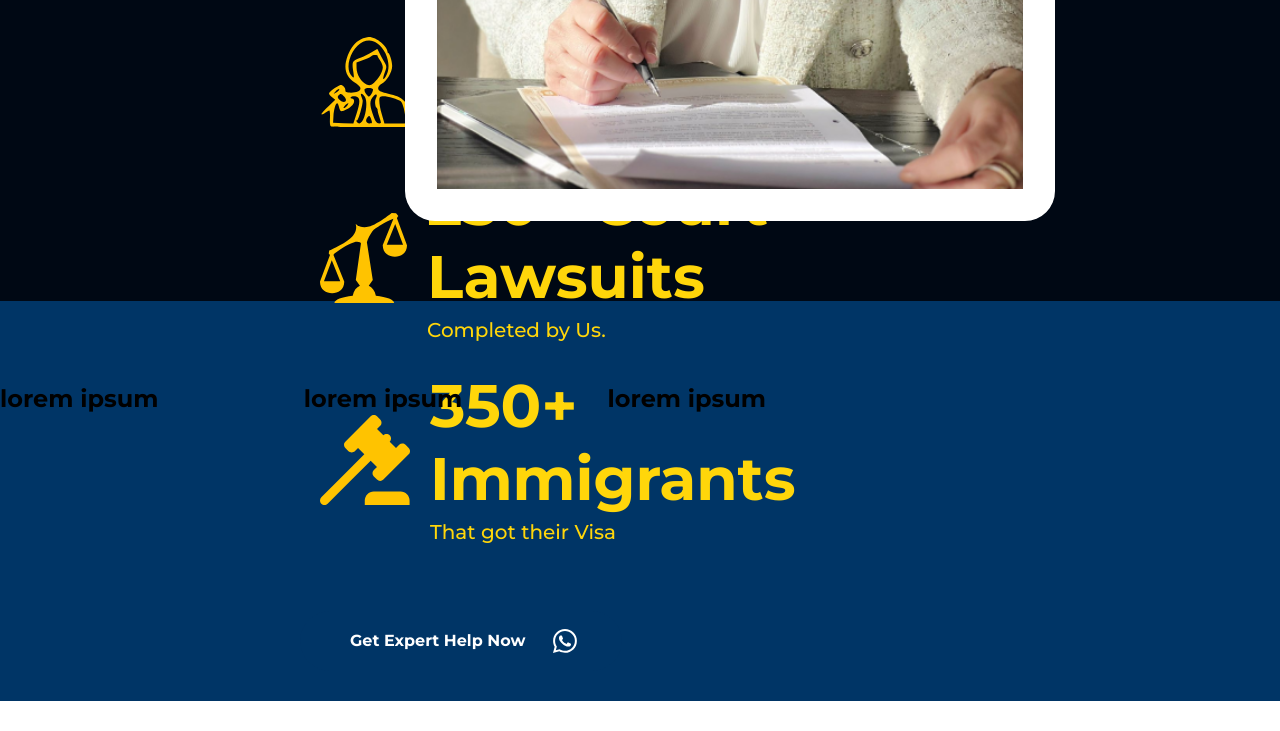
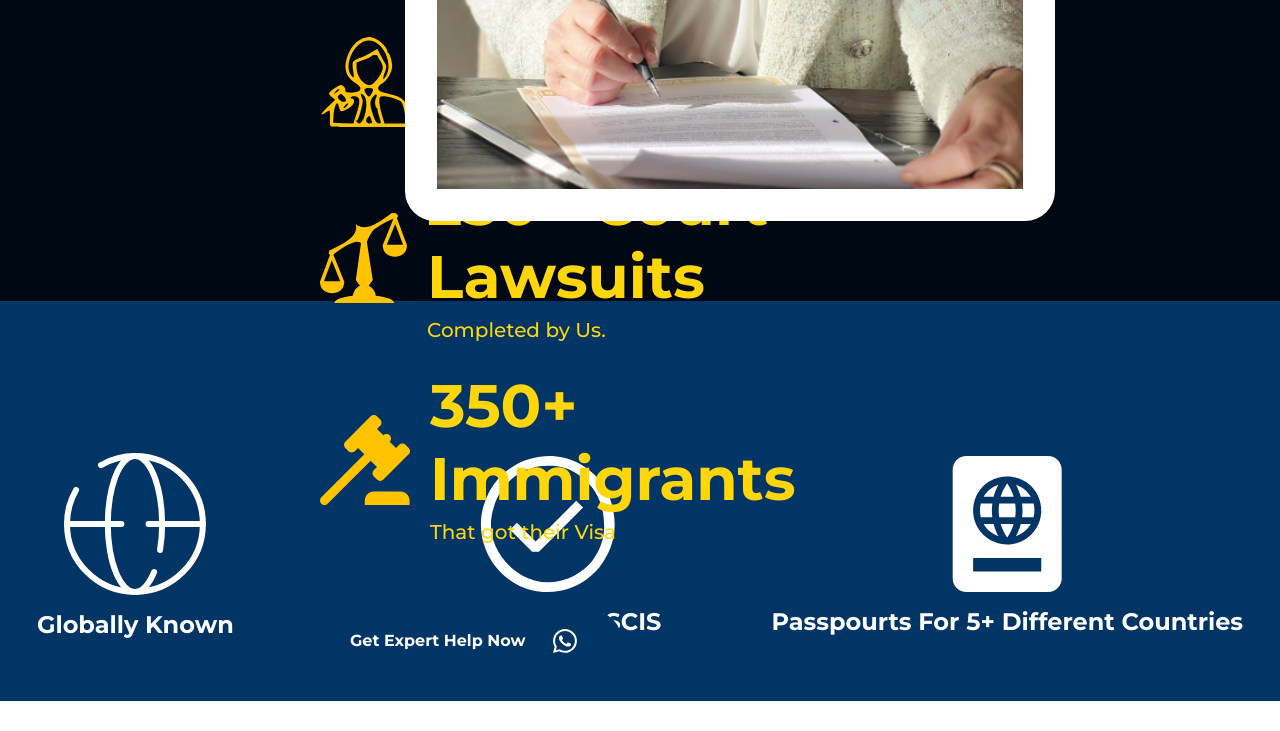
Before and after one commit to phjc/Global-Gateway-Law-branch1, a plain HTML site: page GlobalGateway.html in a window 1280 px wide. Shown: the part 1299-2030 px from the top of the page. Before the commit the page ends 2000 px from the top, so only its background shows below. Drawn offline with Linux system fonts and the light colour scheme.

Commit message:
Terceira Página Finalizada

```diff
--- a/GlobalGateway.html
+++ b/GlobalGateway.html
@@ -24,11 +24,11 @@
                     </nav>
                 </div>
                 <div class="navbar-social">
-                    <a href="#"><img src="assets/email-icon.png" alt="Email"></a>
+                    <a href="#"><img src="assets/email-icon.png" alt="Email" class="gmailconst"></a>
                     <a href="#"><img src="assets/whatsapp-icon.png" alt="WhatsApp"></a>
                     <a href="#"><img src="assets/instagram-icon.png" alt="Instagram"></a>
                     <a href="#"><img src="assets/language-icon.png" alt="Language"></a>
-                    <a href="#" class="arrow-icon"><img src="assets/arrow-icon.png" alt="Language"></a>
+                    <a href="#" class="arrow-icon"><img src="assets/arrow-icon.png" alt="Arrow" class="arrowconst"></a>
                 </div>
             </header>
             <div class="container">
@@ -87,17 +87,19 @@
     <!--Página 3-->
     <div class="IconsPage">
         <div class="MainElements">
-            <div class="GloboElement">
-                <img src="">
-                <h2>lorem ipsum</h2>
-            </div>
-            <div class="CertifiedElement">
-                <img src="">
-                <h2>lorem ipsum</h2>
-            </div>
-            <div class="PasspourtElement">
-                <img src="">
-                <h2>lorem ipsum</h2>
+            <div class="ElementsItems">
+                <div class="GloboElement">
+                    <img src="assets/Globo.svg">
+                    <h2>Globally Known</h2>
+                </div>
+                <div class="CertifiedElement">
+                    <img src="assets/Certification.svg">
+                    <h2>Certified by USCIS</h2>
+                </div>
+                <div class="PasspourtElement">
+                    <img src="assets/Passpourt.svg" class="passpourtitem">
+                    <h2>Passpourts For 5+ Different Countries</h2>
+                </div>
             </div>
         </div>
     </div>
--- a/styles.css
+++ b/styles.css
@@ -44,6 +44,12 @@ body, html {
     margin-right: 12px;
     gap: 10px;
 
+}
+.gmailconst {
+    padding-top: 3.6px;
+}
+.arrowconst {
+    padding-top: 6px;
 }
 
 .container {
@@ -184,9 +190,34 @@ body, html {
 }
 .MainElements {
     display: flex;
-    justify-content: space-between;
+    justify-content: center;
     align-items: center;
-    width: 766;
-    height: 195;
-    position: absolute;
+    height: 430px;
 }
+.ElementsItems {
+    align-items: center;
+    justify-content: center;
+    display: flex;
+    gap: 200px;
+    padding-left: 0; /* Remover padding excessivo */
+    padding-right: 0; /* Remover padding excessivo */
+    padding-top: 10vh;
+}
+
+.GloboElement, .CertifiedElement, .PasspourtElement {
+    display: flex;
+    flex-direction: column; /* Alinhar o texto abaixo da imagem */
+    align-items: center; /* Centralizar o texto horizontalmente */
+    justify-content: center; /* Centralizar o texto verticalmente */
+    text-align: center; /* Garantir que o texto fique centralizado */
+}
+
+.GloboElement h2, .CertifiedElement h2, .PasspourtElement h2 {
+    color: #FFFFFF;
+    margin-top: 15px; /* Espaçamento entre a imagem e o texto */
+}
+.PasspourtElement {
+
+    margin-left: -90px; /* Ajuste fino para centralizar */
+
+}
```
Also changed, not shown: assets/Certification.svg (added), assets/Globo.svg (added), assets/Passpourt.svg (added).
